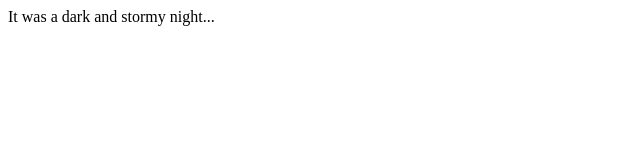
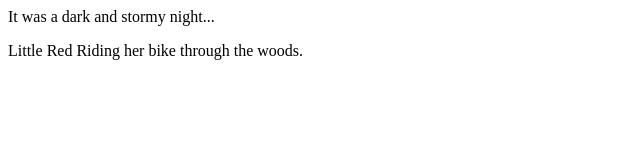
Before and after one commit to CxderGxdess/firesidestory, a plain HTML site: page index.html in a window 1280 px wide. Shown: the whole page, without its empty margins (0-640 px from the left). Drawn offline with Linux system fonts and the light colour scheme.

Commit message:
added second line of story

```diff
--- a/index.html
+++ b/index.html
@@ -1,5 +1,6 @@
 <html>
   <body>
     <p>It was a dark and stormy night...</p>
+    <p>Little Red Riding her bike through the woods.</p>
   </body>
 </html>
```
